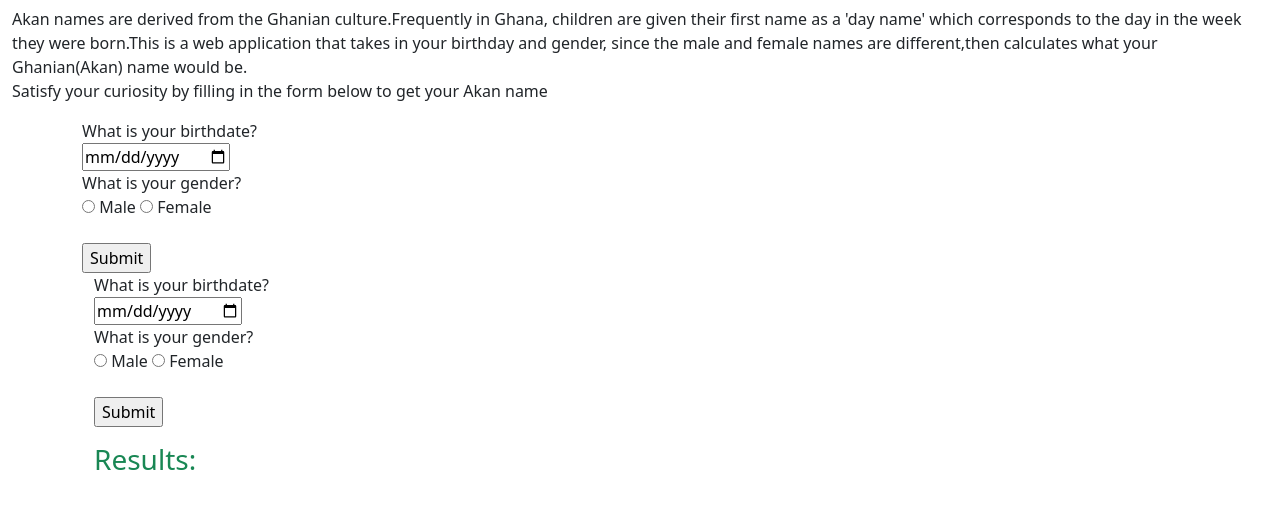
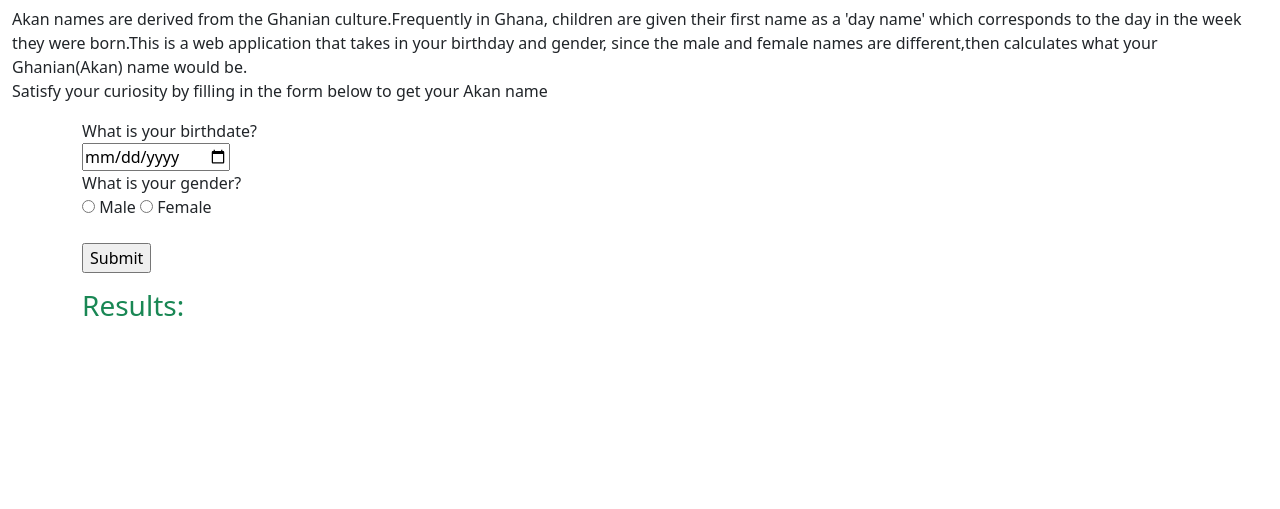
Before and after one commit to melissa-koi/week2IP, a plain HTML site: page index.html in a window 1280 px wide. Shown: the part 73-582 px from the top of the page. Drawn offline with Linux system fonts and the light colour scheme.

Commit message:
complete html

```diff
--- a/index.html
+++ b/index.html
@@ -35,23 +35,10 @@
             </div><br>
             <input type = "submit" value = "Submit">
         </form>
-        <div class="container">
-            <form onsubmit = "getInput(event)">
-                <div class="firstQ">
-                    <label for="bday">What is your birthdate?</label><br>
-                    <input id="bday" type="date" placeholder="Enter your birthday">
-                </div>
-                <div>
-                    <label class="secondQ"for="gender">What is your gender?</label><br>
-                    <input type="radio" id="male" name="gender" value="male">
-                    <label for="male">Male</label>
-                    <input type="radio" id="female" name="gender" value="female">
-                    <label for="female">Female</label><br>
-                </div><br>
-                <input type = "submit" value = "Submit">
-            </form>
-            <div >
-                <p> <h3 class="text-success">Results:</h3><br><span id="output"></span> </p>
-            </div>
-
+        <div>
+            <p> <h3 class="text-success">Results:</h3><br><span id="output"></span> </p>
+        </div>
     </div>
+    <script src="script.js"></script>
+</body>
+</html>
```
